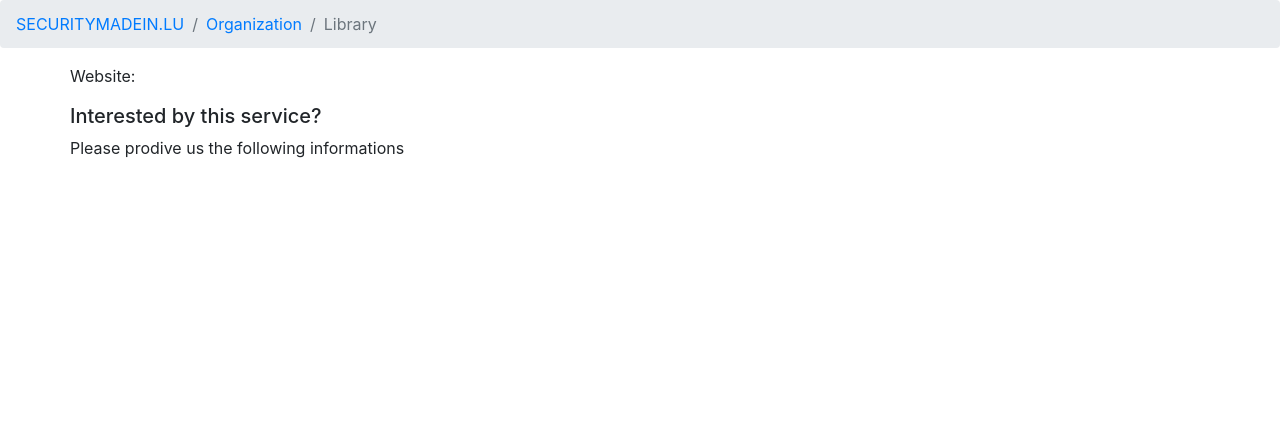
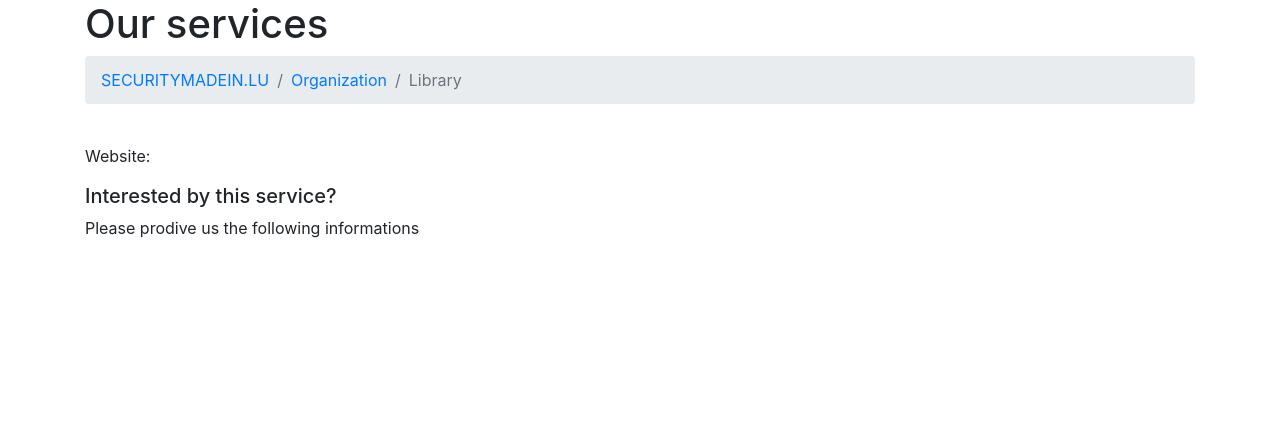
Before and after one commit to cedricbonhomme/freshermeat, a Python web app: template src/web/templates/service.html in a window 1280 px wide. Shown: the part 56-493 px from the top of the page. Run offline with Jinja, Linux system fonts and the light colour scheme; the template is opened without the code that fills it, so the values that code supplies are empty; some libraries are stand-ins or nearby versions.

Commit message:
Improved navigation.

```diff
--- a/src/web/templates/service.html
+++ b/src/web/templates/service.html
@@ -1,28 +1,49 @@
 {% extends "layout.html" %}
 {% block content %}
+<div class="container">
+    <div class="row">
+        <div class="col">
+            <h1>Our services</h1>
+        </div>
+    </div>
+    <div class="row">
+        <div class="col">
             <ol class="breadcrumb">
                 <li class="breadcrumb-item"><a href="/">SECURITYMADEIN.LU</a></li>
                 <li class="breadcrumb-item"><a href="/" id="organization-name">Organization</a></li>
                 <li class="breadcrumb-item active" id="service-name">Library</li>
             </ol>
-<div class="container">
+        </div>
+    </div>
     <div class="row">
+        <div class="col">
             <img id="service-logo" src="" width="300px"/>
         </div>
+    </div>
     <div class="row">
+        <div class="col">
             Website:&nbsp;<a id="service-website"></a>
         </div>
+    </div>
     <div class="row">
+        <div class="col">
             <div><p id="service-description" class="lead"></p></div>
         </div>
+    </div>
     <div class="row">
+        <div class="col">
             <h5>Interested by this service?</h5>
         </div>
+    </div>
     <div class="row">
+        <div class="col">
             <p>Please prodive us the following informations</p>
         </div>
+    </div>
     <div class="row">
+        <div class="col">
             <form id="required_informations"></form>
+        </div>
     </div>
 </div><!-- /.container -->
 
```
Also changed, not shown: src/web/templates/services.html (+5 -3 lines). Lines whose indentation alone changed are shown as unchanged.
